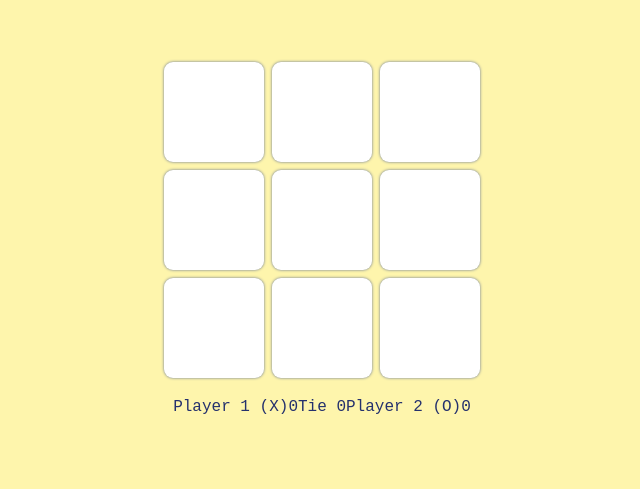
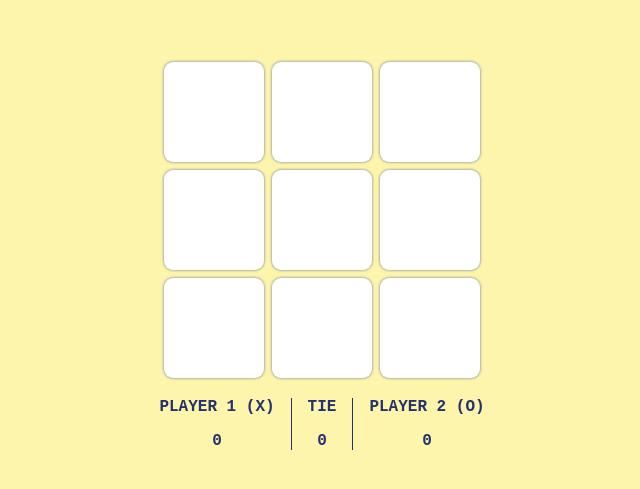
Before and after one commit to HamnaIshaq/tic-tac-toe, a plain HTML site: page index.html in a window 1280 px wide. Shown: the part 107-596 px from the top of the page, without its empty margins (318-958 px from the left). Drawn offline with Linux system fonts and the light colour scheme.

Commit message:
Add score board styling

```diff
--- a/css/style.css
+++ b/css/style.css
@@ -54,6 +54,24 @@ body {
 .score-board {
   margin: 0 auto;
   text-align: center;
+  font-weight: 700;
+  text-transform: uppercase;
+}
+
+.score-board > p {
+  display: flex;
+  flex-direction: column;
+  margin-top: 1em;
+  padding: 0 1em;
+  border-right: 1px solid #25316D;
+}
+
+.score-board > p:last-child {
+  border: none;
+}
+
+.score-board p span {
+  margin-top: 1em;
 }
 
 .fill-cell {
```
